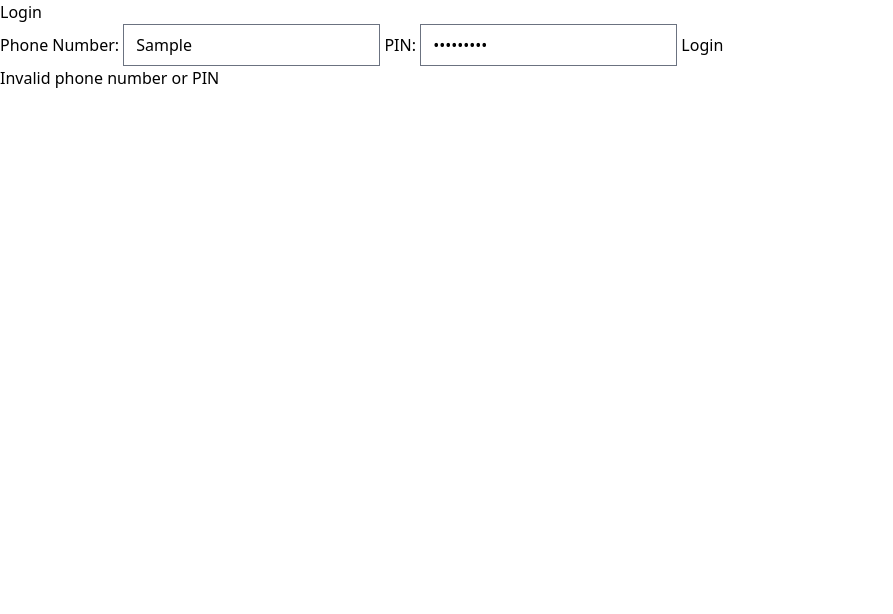
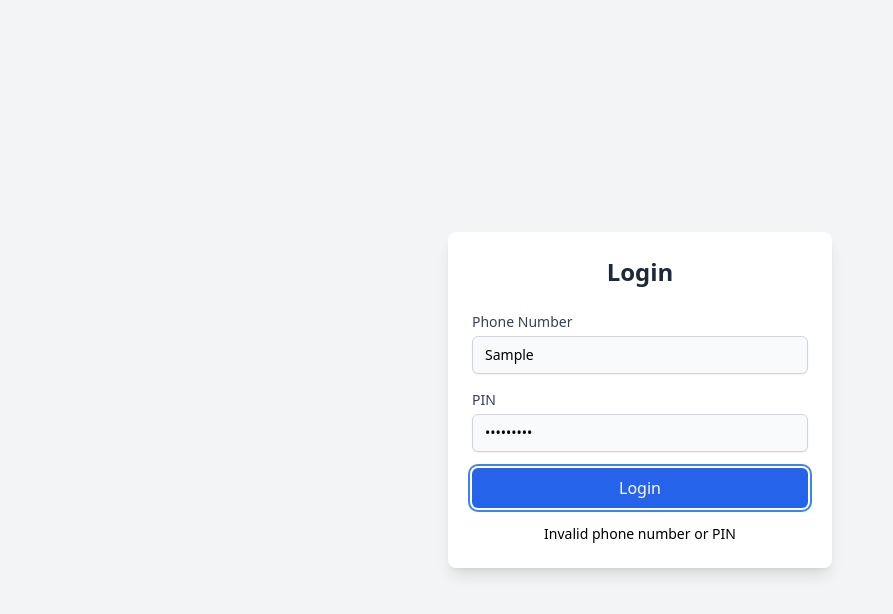
Before and after one commit to JamesBolanos/login-module, a SvelteKit app: page / in a window 1280 px wide. Both pictures are taken after typing "Sample", "Sample123" into the empty fields and a click on the button "Login". Shown: the top 614 px of the page, without its empty margins (0-893 px from the left). Built offline with nearby package versions, Linux system fonts and the light colour scheme; no server answers; the database is empty.

Commit message:
Improved Login forn and connection to the database

```diff
--- a/package.json
+++ b/package.json
@@ -10,7 +10,6 @@
 		"lint": "prettier --check ."
 	},
 	"devDependencies": {
-		"@sveltejs/adapter-auto": "^3.0.0",
 		"@sveltejs/kit": "^2.0.0",
 		"@sveltejs/vite-plugin-svelte": "^4.0.0",
 		"autoprefixer": "^10.4.20",
@@ -22,6 +21,7 @@
 		"vite": "^5.0.3"
 	},
 	"dependencies": {
+		"@sveltejs/adapter-vercel": "^5.4.8",
 		"@tailwindcss/forms": "^0.5.9",
 		"@vercel/postgres": "^0.10.0",
 		"bcrypt": "^5.1.1",
--- a/src/routes/+page.svelte
+++ b/src/routes/+page.svelte
@@ -14,24 +14,61 @@
       });
 
       const result = await response.json();
-        message = result.message || 'Login failed';
+      if (!response.ok) {
+        message = result.message;
+        return;
+      }
+
+      message = result.message || 'Login successful!';
     } catch (err) {
-        message = 'Error: ' + err.message;
+      message = 'An error occurred. Please try again.';
     }
   }
 </script>
 
-  <h1>Login</h1>
-  <form on:submit|preventDefault={login}>
-    <label for="numero_telefono">Phone Number:</label>
-    <input type="text" id="numero_telefono" bind:value={numero_telefono} required />
+<div class="flex items-center justify-center min-h-screen bg-gray-100">
+  <div class="bg-white shadow-lg rounded-lg p-6 max-w-sm w-full">
+    <h2 class="text-2xl font-bold text-center mb-6 text-gray-800">Login</h2>
 
-    <label for="pin">PIN:</label>
-    <input type="password" id="pin" bind:value={pin} required />
+    <form on:submit|preventDefault={login} class="space-y-4">
+      <div>
+        <label for="numero_telefono" class="block text-sm font-medium text-gray-700">Phone Number</label>
+        <input
+          type="text"
+          id="numero_telefono"
+          bind:value={numero_telefono}
+          placeholder="Enter your phone number"
+          class="mt-1 block w-full px-3 py-2 bg-gray-50 border border-gray-300 rounded-md shadow-sm focus:ring-blue-500 focus:border-blue-500 sm:text-sm"
+          required
+        />
+      </div>
 
-    <button type="submit">Login</button>
+      <div>
+        <label for="pin" class="block text-sm font-medium text-gray-700">PIN</label>
+        <input
+          type="password"
+          id="pin"
+          bind:value={pin}
+          placeholder="Enter your PIN"
+          class="mt-1 block w-full px-3 py-2 bg-gray-50 border border-gray-300 rounded-md shadow-sm focus:ring-blue-500 focus:border-blue-500 sm:text-sm"
+          required
+        />
+      </div>
+
+      <button
+        type="submit"
+        class="w-full bg-blue-600 text-white py-2 px-4 rounded-md hover:bg-blue-700 focus:outline-none focus:ring-2 focus:ring-blue-500 focus:ring-offset-2"
+      >
+        Login
+      </button>
     </form>
 
     {#if message}
-    <p>{message}</p>
+      <p
+        class="mt-4 text-center text-sm font-medium text-{message.includes('successful') ? 'green-600' : 'red-600'}"
+      >
+        {message}
+      </p>
     {/if}
+  </div>
+</div>
--- a/src/routes/api/login/+server.js
+++ b/src/routes/api/login/+server.js
@@ -1,6 +1,8 @@
 import bcrypt from 'bcrypt';
 import { sql } from '@vercel/postgres';
 import dotenv from 'dotenv';
+
+dotenv.config({ path: '.env.local' });
 
 export async function POST({ request }) {
     const { numero_telefono, pin } = await request.json();
@@ -15,26 +17,26 @@
 
         const user = rows[0];
         if (!user) {
-            return {
-                status: 401,
-                body: { message: 'Invalid phone number or PIN' },
-            };
+            return new Response(
+                JSON.stringify({ message: 'Invalid phone number or PIN' }),
+                { status: 401, headers: { 'Content-Type': 'application/json' } }
+            );
         }
 
         // Validate PIN
         const isValidPin = await bcrypt.compare(pin, user.pin_hash);
         if (!isValidPin) {
-            return {
-                status: 401,
-                body: { message: 'Invalid phone number or PIN' },
-            };
+            return new Response(
+                JSON.stringify({ message: 'Invalid phone number or PIN' }),
+                { status: 401, headers: { 'Content-Type': 'application/json' } }
+            );
         }
 
         if (!user.activo) {
-            return {
-                status: 403,
-                body: { message: 'Account is inactive' },
-            };
+            return new Response(
+                JSON.stringify({ message: 'Account is inactive' }),
+                { status: 403, headers: { 'Content-Type': 'application/json' } }
+            );
         }
 
         // Update last login
@@ -44,9 +46,8 @@
             WHERE id = ${user.id}
         `;
 
-        return {
-            status: 200,
-            body: {
+        return new Response(
+            JSON.stringify({
                 message: 'Login successful',
                 user: {
                     id: user.id,
@@ -54,13 +55,14 @@
                     apellido: user.apellido,
                     rol_id: user.rol_id,
                 },
-            },
-        };
+            }),
+            { status: 200, headers: { 'Content-Type': 'application/json' } }
+        );
     } catch (error) {
         console.error('Error during login:', error);
-        return {
-            status: 500,
-            body: { message: 'Internal server error' },
-        };
+        return new Response(
+            JSON.stringify({ message: 'Internal server error' }),
+            { status: 500, headers: { 'Content-Type': 'application/json' } }
+        );
     }
 }
--- a/svelte.config.js
+++ b/svelte.config.js
@@ -1,13 +1,9 @@
-import adapter from '@sveltejs/adapter-auto';
+import vercel from '@sveltejs/adapter-vercel';
 
-/** @type {import('@sveltejs/kit').Config} */
-const config = {
-	kit: {
-		// adapter-auto only supports some environments, see https://svelte.dev/docs/kit/adapter-auto for a list.
-		// If your environment is not supported, or you settled on a specific environment, switch out the adapter.
-		// See https://svelte.dev/docs/kit/adapters for more information about adapters.
-		adapter: adapter()
-	}
+export default {
+    kit: {
+        adapter: vercel({
+            runtime: 'nodejs18.x', // Specify Node.js version
+        })
+    }
 };
-
-export default config;
```
Also changed, not shown: vercel.json (added), 1 other file (tests, documents, lock files or other folders). Lines whose indentation alone changed are shown as unchanged.
